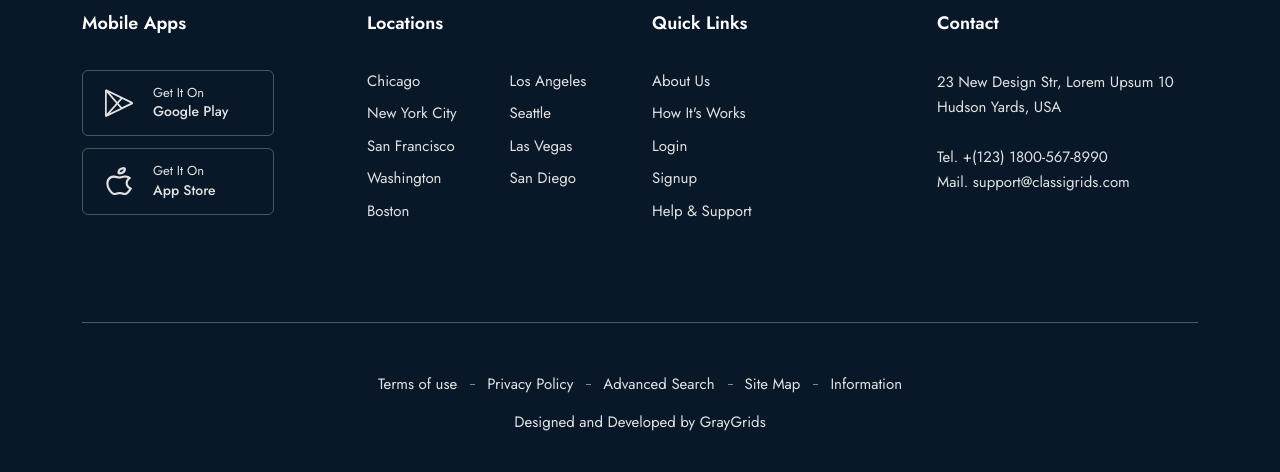
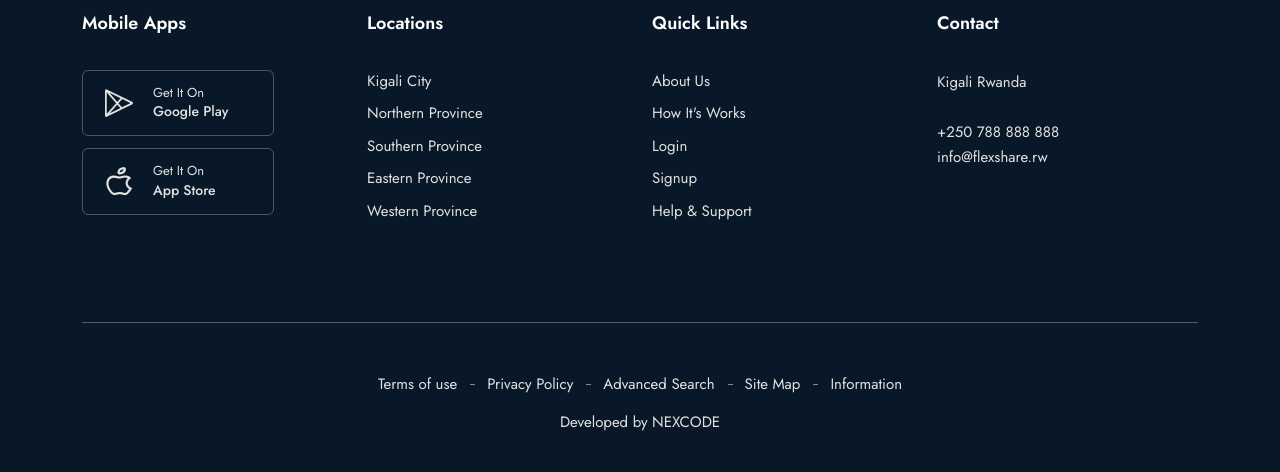
Before and after one commit to kajugadaniels/flexshare-client, a React (Vite) app: page /product/1 in a window 1280 px wide. Shown: the part 2774-3246 px from the top of the page. Built offline with nearby package versions, Linux system fonts and the light colour scheme.

Commit message:
Redirect link

```diff
--- a/src/components/Footer.jsx
+++ b/src/components/Footer.jsx
@@ -10,17 +10,21 @@ const Footer = () => {
                             <div className="single-footer mobile-app">
                                 <h3>Mobile Apps</h3>
                                 <div className="app-button">
-                                    <a href="javascript:void(0)" className="btn">
+                                    <a href="#" className="btn">
                                         <i className="lni lni-play-store"></i>
                                         <span className="text">
-                                            <span className="small-text">Get It On</span>
+                                            <span className="small-text">
+                                                Get It On
+                                            </span>
                                             Google Play
                                         </span>
                                     </a>
-                                    <a href="javascript:void(0)" className="btn">
+                                    <a href="#" className="btn">
                                         <i className="lni lni-apple"></i>
                                         <span className="text">
-                                            <span className="small-text">Get It On</span>
+                                            <span className="small-text">
+                                                Get It On
+                                            </span>
                                             App Store
                                         </span>
                                     </a>
@@ -31,21 +35,13 @@ const Footer = () => {
                             <div className="single-footer f-link">
                                 <h3>Locations</h3>
                                 <div className="row">
-                                    <div className="col-lg-6 col-md-6 col-12">
+                                    <div className="col-lg-12 col-md-12 col-12">
                                         <ul>
-                                            <li><a href="javascript:void(0)">Chicago</a></li>
-                                            <li><a href="javascript:void(0)">New York City</a></li>
-                                            <li><a href="javascript:void(0)">San Francisco</a></li>
-                                            <li><a href="javascript:void(0)">Washington</a></li>
-                                            <li><a href="javascript:void(0)">Boston</a></li>
-                                        </ul>
-                                    </div>
-                                    <div className="col-lg-6 col-md-6 col-12">
-                                        <ul>
-                                            <li><a href="javascript:void(0)">Los Angeles</a></li>
-                                            <li><a href="javascript:void(0)">Seattle</a></li>
-                                            <li><a href="javascript:void(0)">Las Vegas</a></li>
-                                            <li><a href="javascript:void(0)">San Diego</a></li>
+                                            <li><a href="#">Kigali City</a></li>
+                                            <li><a href="#">Northern Province</a></li>
+                                            <li><a href="#">Southern Province</a></li>
+                                            <li><a href="#">Eastern Province</a></li>
+                                            <li><a href="#">Western Province</a></li>
                                         </ul>
                                     </div>
                                 </div>
@@ -55,11 +51,11 @@ const Footer = () => {
                             <div className="single-footer f-link">
                                 <h3>Quick Links</h3>
                                 <ul>
-                                    <li><a href="javascript:void(0)">About Us</a></li>
-                                    <li><a href="javascript:void(0)">How It's Works</a></li>
-                                    <li><a href="javascript:void(0)">Login</a></li>
-                                    <li><a href="javascript:void(0)">Signup</a></li>
-                                    <li><a href="javascript:void(0)">Help & Support</a></li>
+                                    <li><a href="/who-we-are">About Us</a></li>
+                                    <li><a href="/how-it-works">How It's Works</a></li>
+                                    <li><a href="/login">Login</a></li>
+                                    <li><a href="/register">Signup</a></li>
+                                    <li><a href="/help-support">Help & Support</a></li>
                                 </ul>
                             </div>
                         </div>
@@ -67,8 +63,14 @@ const Footer = () => {
                             <div className="single-footer f-contact">
                                 <h3>Contact</h3>
                                 <ul>
-                                    <li>23 New Design Str, Lorem Upsum 10<br /> Hudson Yards, USA</li>
-                                    <li>Tel. +(123) 1800-567-8990 <br /> Mail. support@classigrids.com</li>
+                                    <li>
+                                        Kigali Rwanda
+                                    </li>
+                                    <li>
+                                        +250 788 888 888
+                                        <br />
+                                        info@flexshare.rw
+                                    </li>
                                 </ul>
                             </div>
                         </div>
@@ -82,20 +84,20 @@ const Footer = () => {
                             <div className="col-12">
                                 <div className="content">
                                     <ul className="footer-bottom-links">
-                                        <li><a href="javascript:void(0)">Terms of use</a></li>
-                                        <li><a href="javascript:void(0)"> Privacy Policy</a></li>
-                                        <li><a href="javascript:void(0)">Advanced Search</a></li>
-                                        <li><a href="javascript:void(0)">Site Map</a></li>
-                                        <li><a href="javascript:void(0)">Information</a></li>
+                                        <li><a href="#">Terms of use</a></li>
+                                        <li><a href="#"> Privacy Policy</a></li>
+                                        <li><a href="#">Advanced Search</a></li>
+                                        <li><a href="#">Site Map</a></li>
+                                        <li><a href="#">Information</a></li>
                                     </ul>
-                                    <p className="copyright-text">Designed and Developed by <a href="https://graygrids.com/"
-                                        rel="nofollow" target="_blank">GrayGrids</a>
+                                    <p className="copyright-text">
+                                        Developed by NEXCODE
                                     </p>
                                     <ul className="footer-social">
-                                        <li><a href="javascript:void(0)"><i className="lni lni-facebook-filled"></i></a></li>
-                                        <li><a href="javascript:void(0)"><i className="lni lni-twitter-original"></i></a></li>
-                                        <li><a href="javascript:void(0)"><i className="lni lni-youtube"></i></a></li>
-                                        <li><a href="javascript:void(0)"><i className="lni lni-linkedin-original"></i></a></li>
+                                        <li><a href="#"><i className="lni lni-facebook-filled"></i></a></li>
+                                        <li><a href="#"><i className="lni lni-twitter-original"></i></a></li>
+                                        <li><a href="#"><i className="lni lni-youtube"></i></a></li>
+                                        <li><a href="#"><i className="lni lni-linkedin-original"></i></a></li>
                                     </ul>
                                 </div>
                             </div>
```
